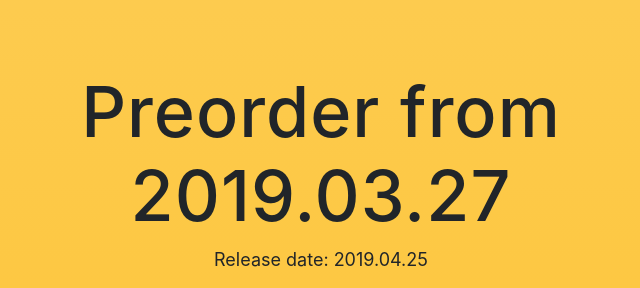
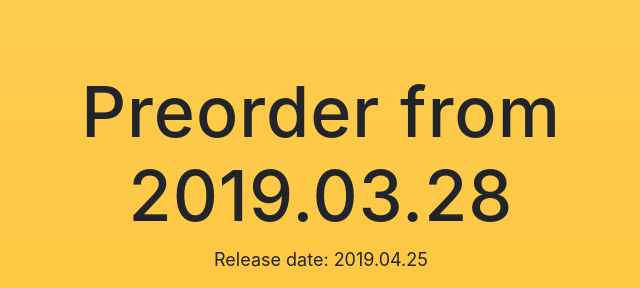
Before and after one commit to TheUnic-Website/the-unic.github.io, a website with bundled scripts: page index.html in a window 1280 px wide. Shown: the part 880-1168 px from the top of the page, 319-959 px from the left. Built offline with nearby package versions, Linux system fonts and the light colour scheme; a web font is replaced by a local one.

Commit message:
Update index.html

```diff
--- a/index.html
+++ b/index.html
@@ -133,7 +133,7 @@
       <div class="container">
         <div class="row">
           <div class="col-md-8 mx-auto">
-            <h2 class="section-heading">Preorder from 2019.03.27</h2>
+            <h2 class="section-heading">Preorder from 2019.03.28</h2>
             <p>Release date: 2019.04.25</p>
             <!--
 			<div class="badges">
```
